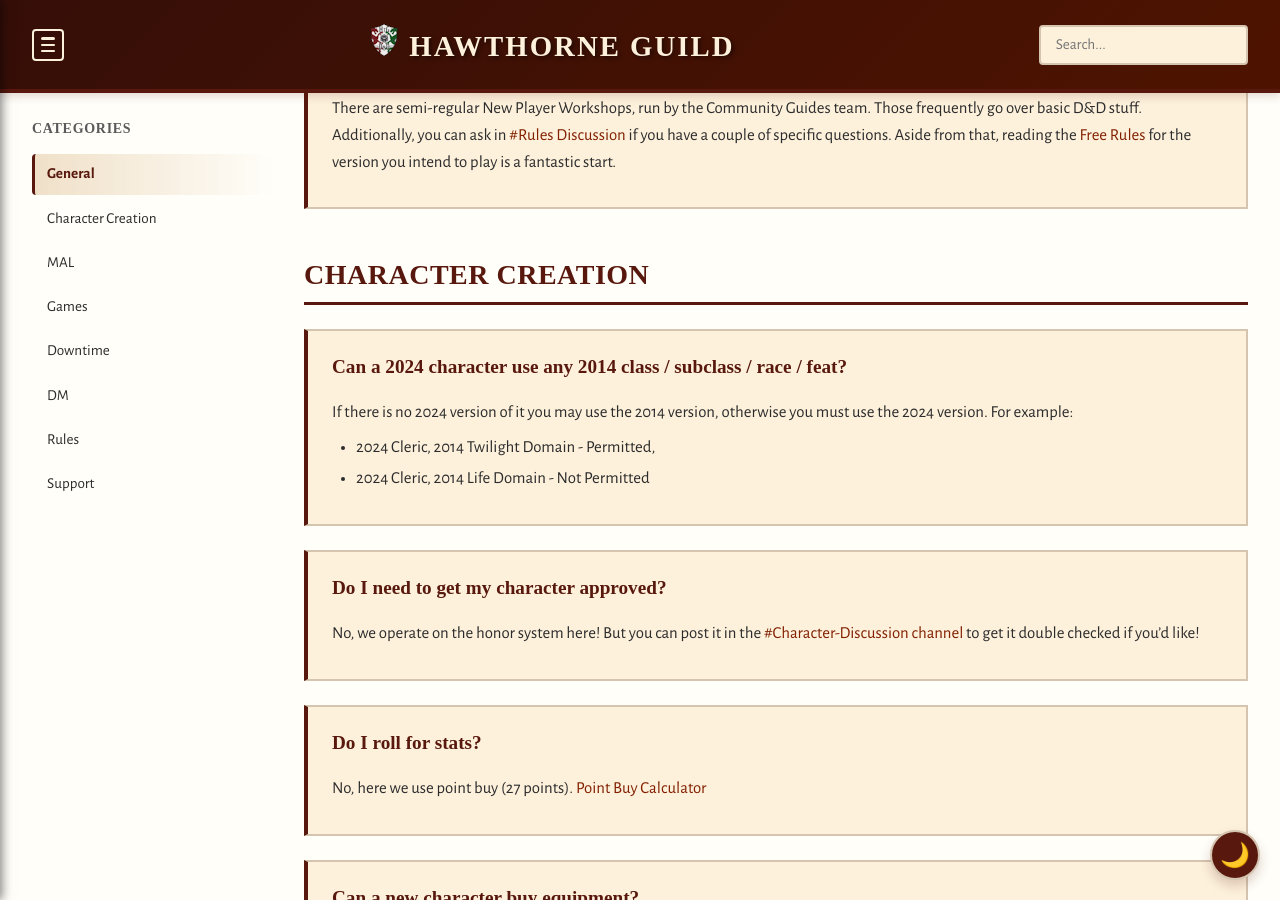
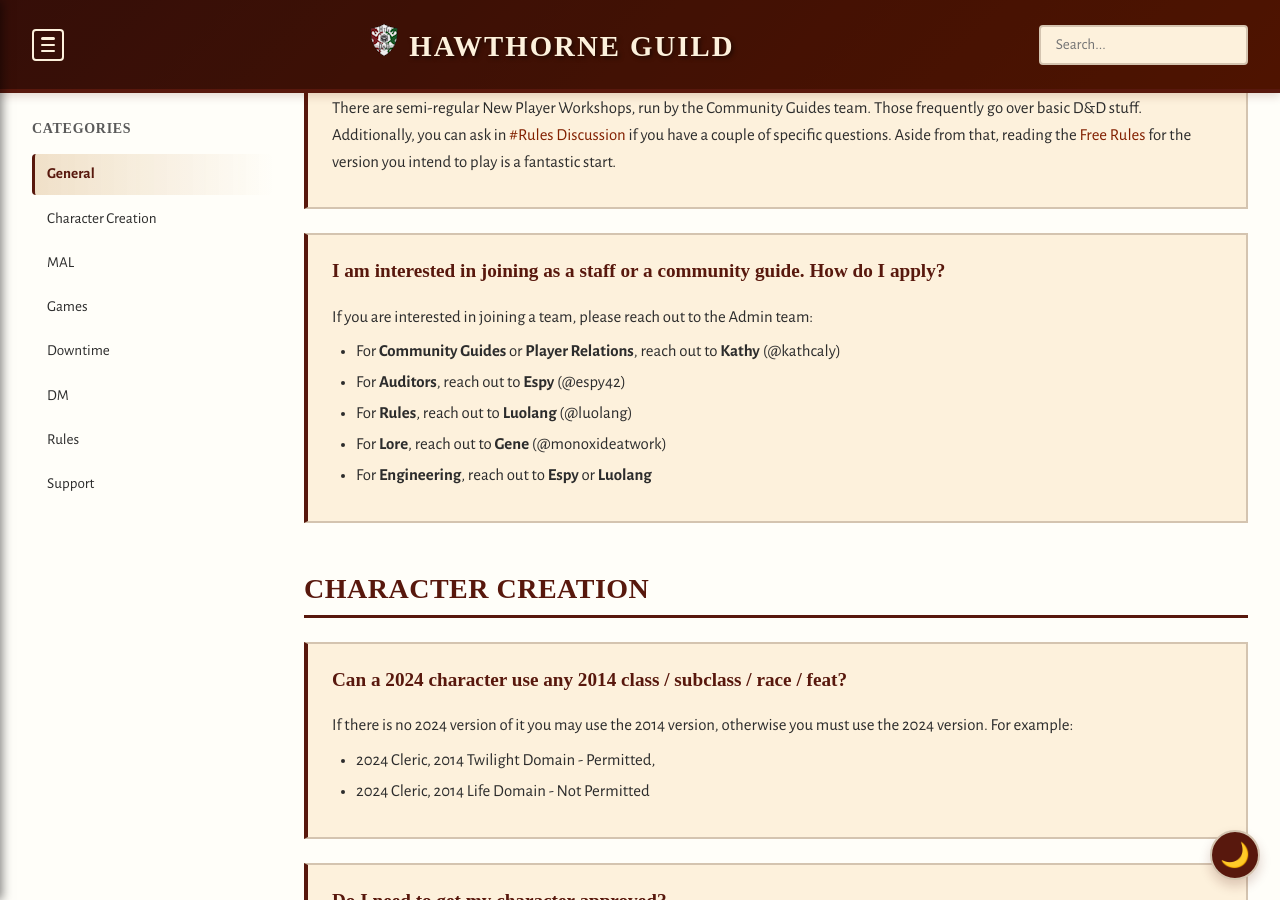
Before and after one commit to coconutswallow/Guides, a Jekyll site: the page built from faq.html, in a window 1280 px wide and 900 px high, scrolled down 1308 px. Built offline with Jekyll 4.4.1, drawn with Linux system fonts in a browser that asks for light colours; some web fonts are replaced; a script that is not in the unit is left out.

Commit message:
Update to Applications to FAQ

```diff
--- a/_data/faqs.yml
+++ b/_data/faqs.yml
@@ -171,3 +171,13 @@
       Most games on the server are open to spectators, if they aren't the DM will list it in multiple places (including the lobby header.)  Typically, spectators observe the following courtesies for the DM and the game:
       - mute your discord input, so you're prevented from accidentally interrupting the game with a sudden loud noise or something falling on your push to talk setup.
       - change your discord nickname to include a **z** at the beginning, so you appear last in the lobby, allowing the DM to at-a-glance know you're a spectator and not to confuse you for a player while running a challenge or initiative
+  - question: I am interested in joining as a staff or a community guide.  How do I apply?
+    category: General
+    answer: |-
+      If you are interested in joining a team, please reach out to the Admin team:
+
+      - For **Community Guides** or **Player Relations**, reach out to **Kathy** (@kathcaly)
+      - For **Auditors**, reach out to **Espy** (@espy42)
+      - For **Rules**, reach out to **Luolang** (@luolang)
+      - For **Lore**, reach out to **Gene** (@monoxideatwork)
+      - For **Engineering**, reach out to **Espy** or **Luolang**
```
